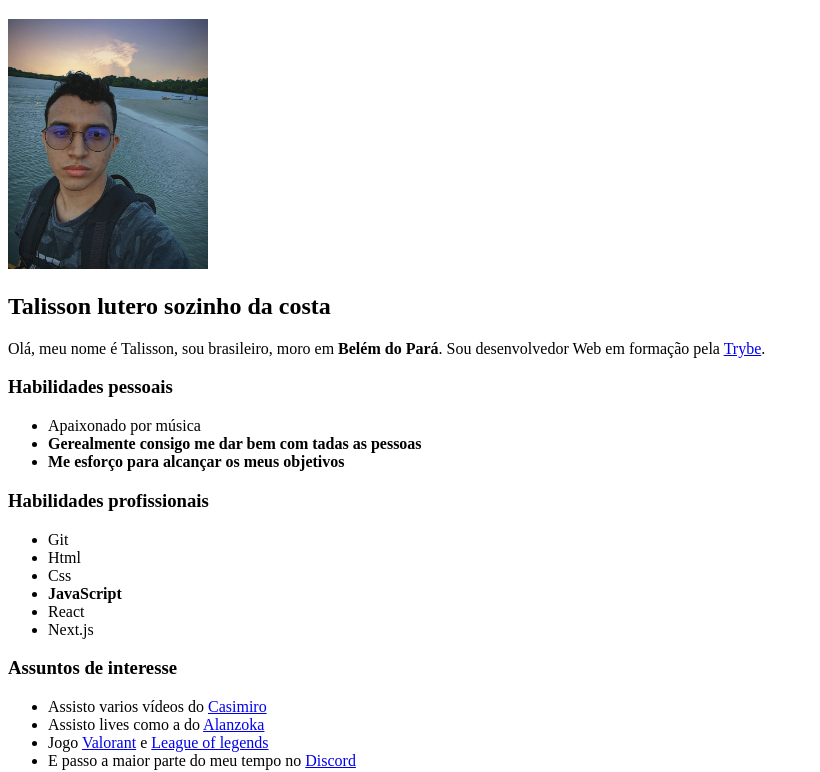
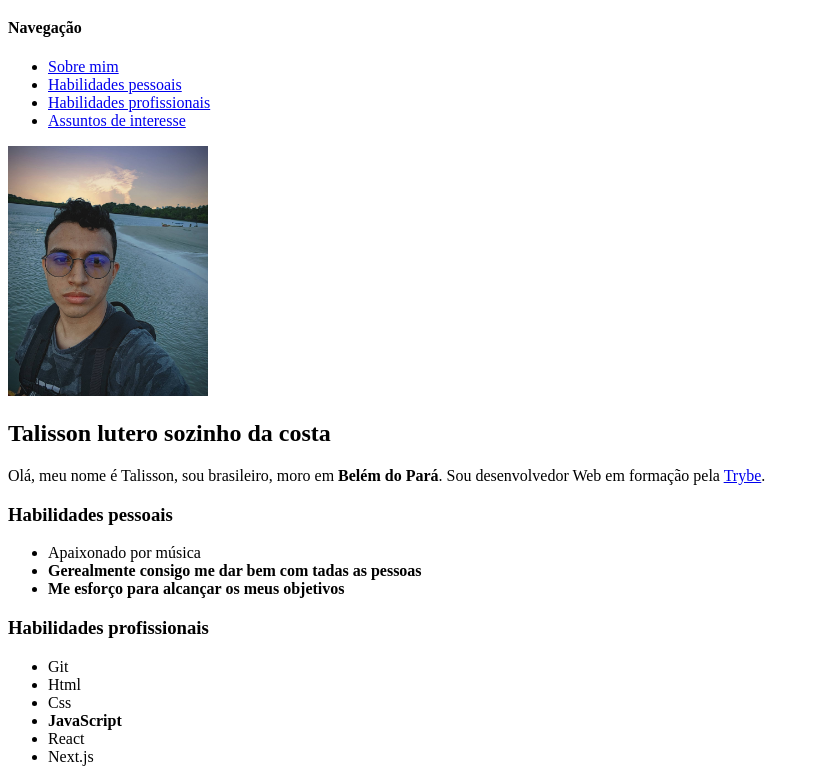
Before and after one commit to Talisson-Sozinho/Portf-lioWeb, a plain HTML site: page index.html in a window 1280 px wide. Shown: the part 61-833 px from the top of the page, without its empty margins (0-820 px from the left). Drawn offline with Linux system fonts and the light colour scheme.

Commit message:
adiciona indice com links internos de navegacao para partes da pagina

```diff
--- a/index.html
+++ b/index.html
@@ -9,6 +9,14 @@
   <body>
     <h1>Meu portifólio</h1>
 
+    <h4>Navegação</h4>
+    <ul>
+      <li><a href="#sobreMim">Sobre mim</a></li>
+      <li><a href="#habilidades1">Habilidades pessoais</a></li>
+      <li><a href="#habilidades2">Habilidades profissionais</a></li>
+      <li><a href="#interesses">Assuntos de interesse</a></li>
+    </ul>
+
     <img
       src="./imagens/Foto-Talisson.jpg"
       alt="Foto com o Talisson sozinho centralizado de frente"
@@ -16,7 +24,6 @@
     />
 
     <h2>Talisson lutero sozinho da costa</h2>
-
     <p id="sobreMim">
       Olá, meu nome é Talisson, sou brasileiro, moro em
       <strong>Belém do Pará</strong>. Sou desenvolvedor Web em formação pela
@@ -24,7 +31,6 @@
     </p>
 
     <h3 id="habilidades1">Habilidades pessoais</h3>
-
     <ul>
       <li>Apaixonado por música</li>
       <li>
@@ -34,7 +40,6 @@
     </ul>
 
     <h3 id="habilidades2">Habilidades profissionais</h3>
-
     <ul>
       <li>Git</li>
       <li>Html</li>
@@ -72,7 +77,5 @@
         <a href="https://discord.com/" target="_blank">Discord</a>
       </li>
     </ul>
-
-
   </body>
 </html>
```
Also changed, not shown: 1 other file.
